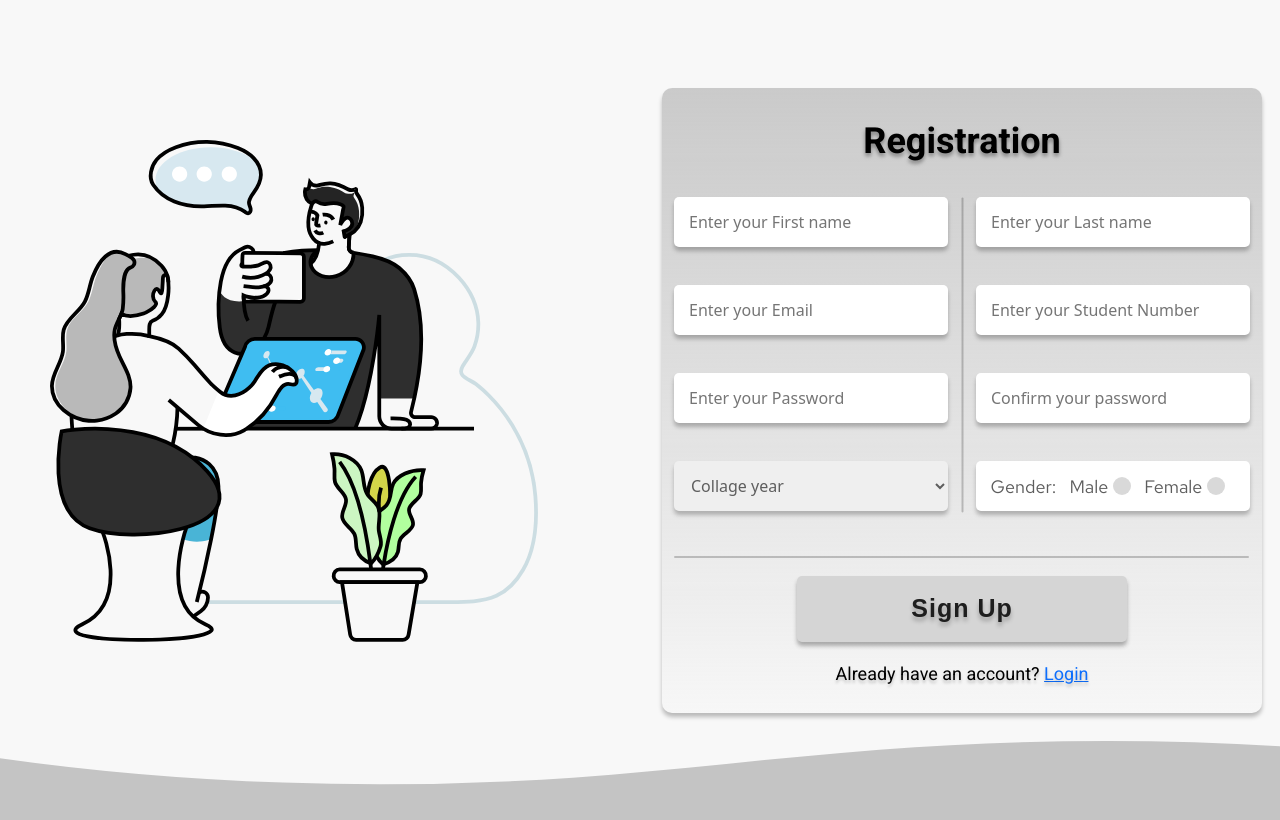
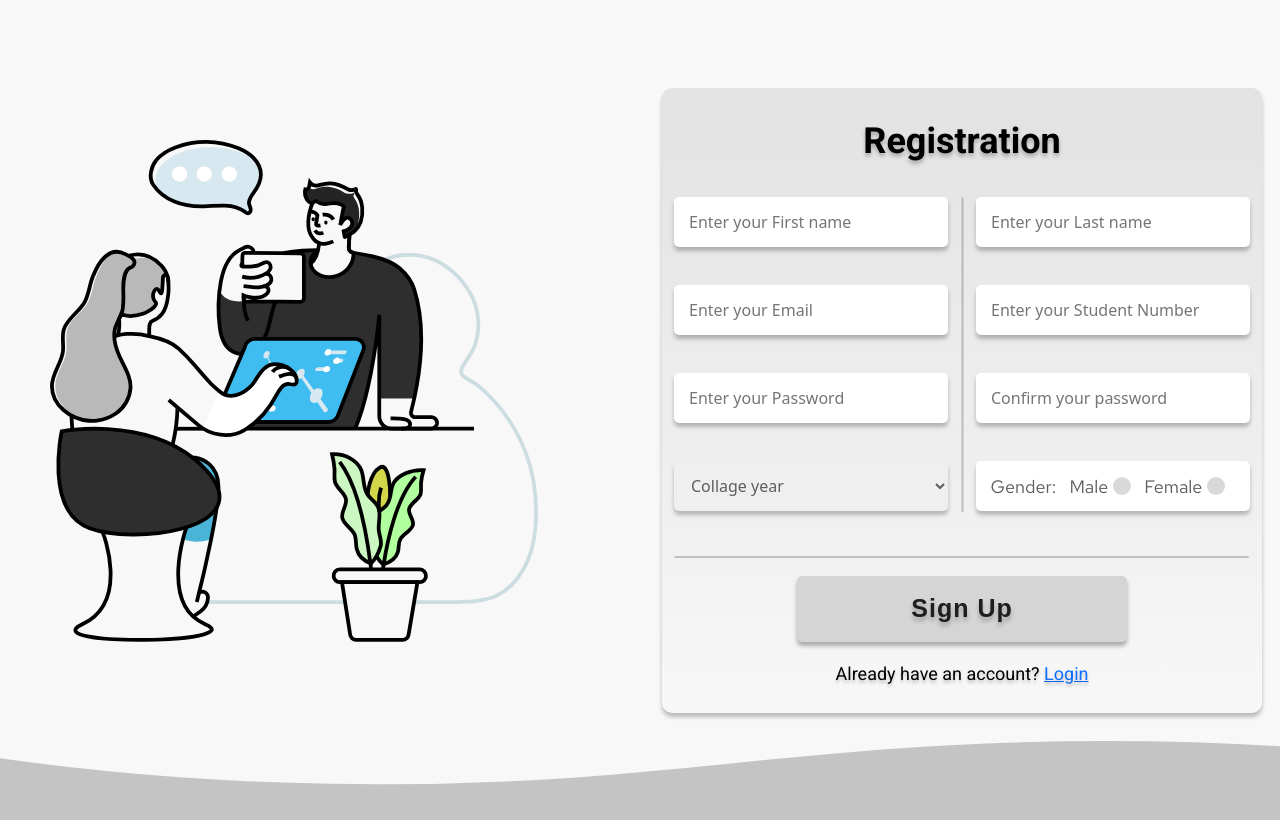
Before and after one commit to RadwanSusan/Triibe, a PHP site: page /newaccount.php in a window 1280 px wide. Run offline with PHP 8.4, Linux system fonts and the light colour scheme; some libraries are stand-ins or nearby versions.

Commit message:
Update login-style.css

```diff
--- a/bootstrap-css/login-style.css
+++ b/bootstrap-css/login-style.css
@@ -262,7 +262,7 @@ body {
 	top: 0px;
 	background: linear-gradient(
 		180.01deg,
-		rgba(166, 166, 166, 0.56) 0.01%,
+		rgba(166, 166, 166, 0.26) 0.01%,
 		rgba(255, 255, 255, 0) 102.36%
 	);
 	box-shadow: 0px 4px 4px rgba(0, 0, 0, 0.25);
@@ -513,7 +513,7 @@ body::-webkit-scrollbar {
 	line-height: 42px;
 	text-align: center;
 	color: #000000;
-	text-shadow: 0px 3px 4px rgba(0, 0, 0, 0.4);
+	text-shadow: 0px 3px 4px rgba(0, 0, 0, 0.3);
 }
 /* body::-webkit-scrollbar-thumb {
   background-color: rgb(201, 201, 201);
```
